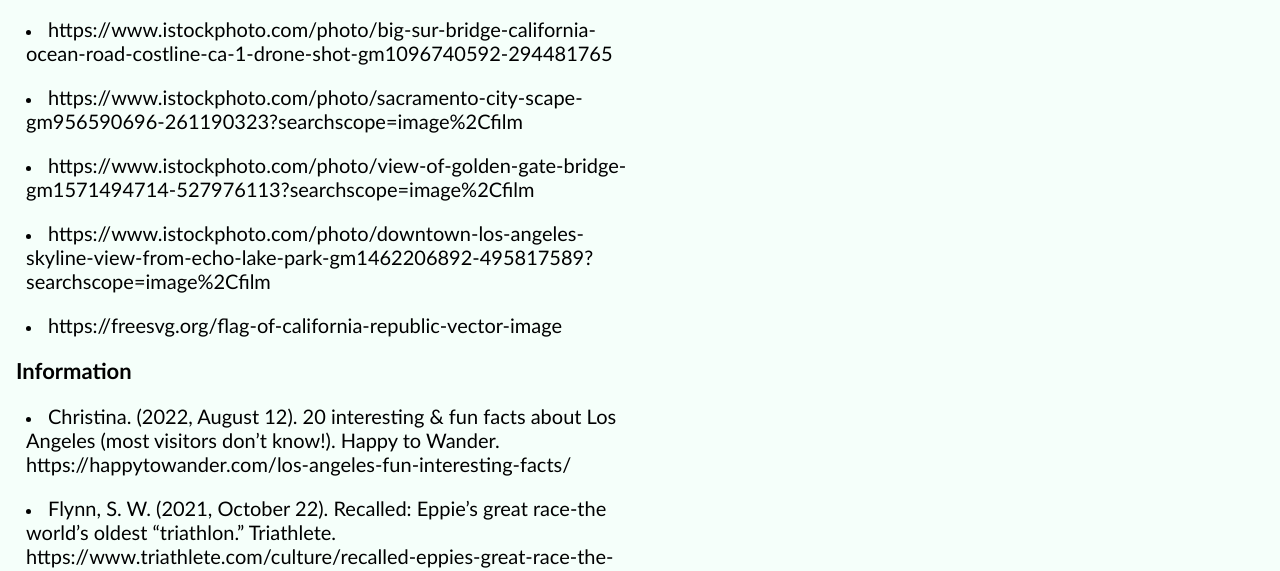
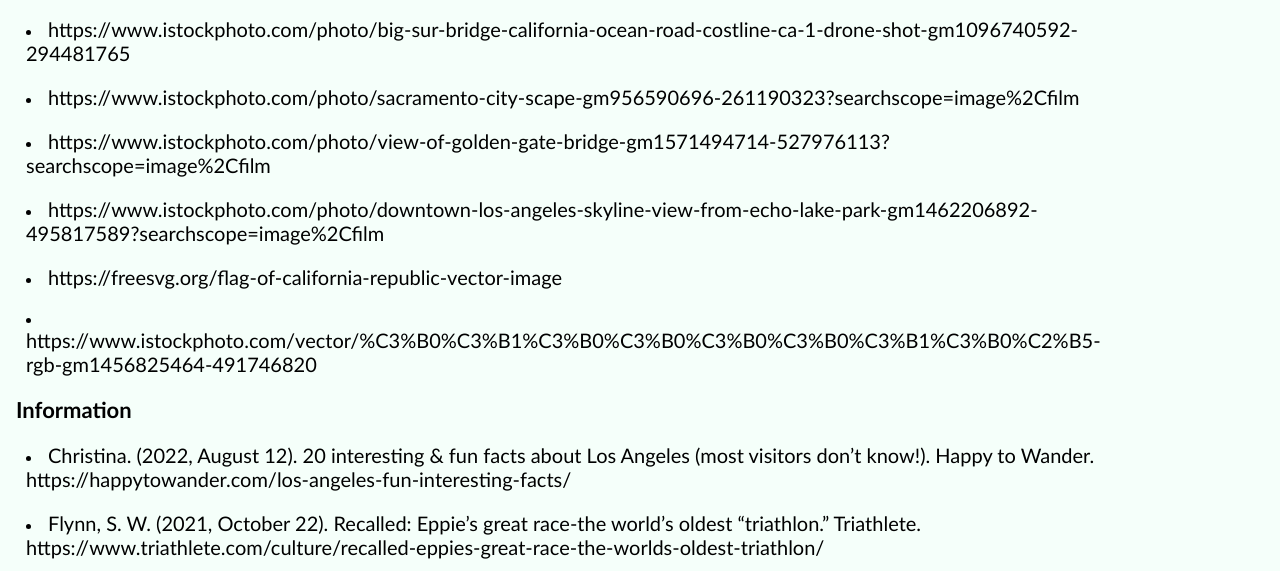
Before and after one commit to Danny3SP/Website-Assignment, a plain HTML site: page sources.html in a window 1280 px wide. Shown: the part 228-799 px from the top of the page. Drawn offline with Linux system fonts and the light colour scheme.

Commit message:
Add files via upload

```diff
--- a/sources.html
+++ b/sources.html
@@ -43,6 +43,9 @@
                   <li><a href="https://freesvg.org/flag-of-california-republic-vector-image">
                      https://freesvg.org/flag-of-california-republic-vector-image
                   </a></li>
+                  <li><a href="https://www.istockphoto.com/vector/%C3%B0%C3%B1%C3%B0%C3%B0%C3%B0%C3%B0%C3%B1%C3%B0%C2%B5-rgb-gm1456825464-491746820">
+                     https://www.istockphoto.com/vector/%C3%B0%C3%B1%C3%B0%C3%B0%C3%B0%C3%B0%C3%B1%C3%B0%C2%B5-rgb-gm1456825464-491746820
+                  </a></li>
                   <h2>Information</h2>
 
                   <li><a href="https://happytowander.com/los-angeles-fun-interesting-facts/">
```
